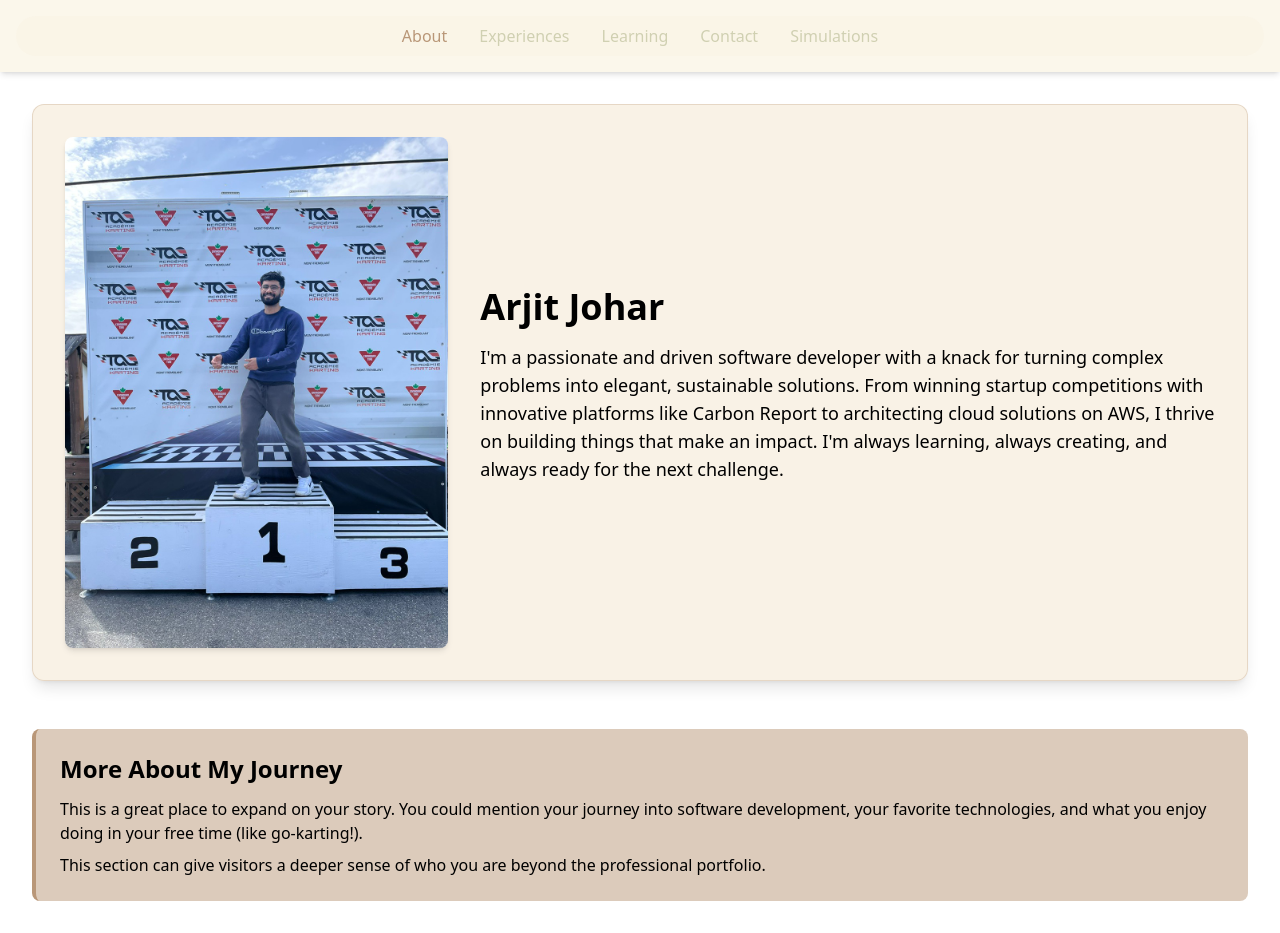
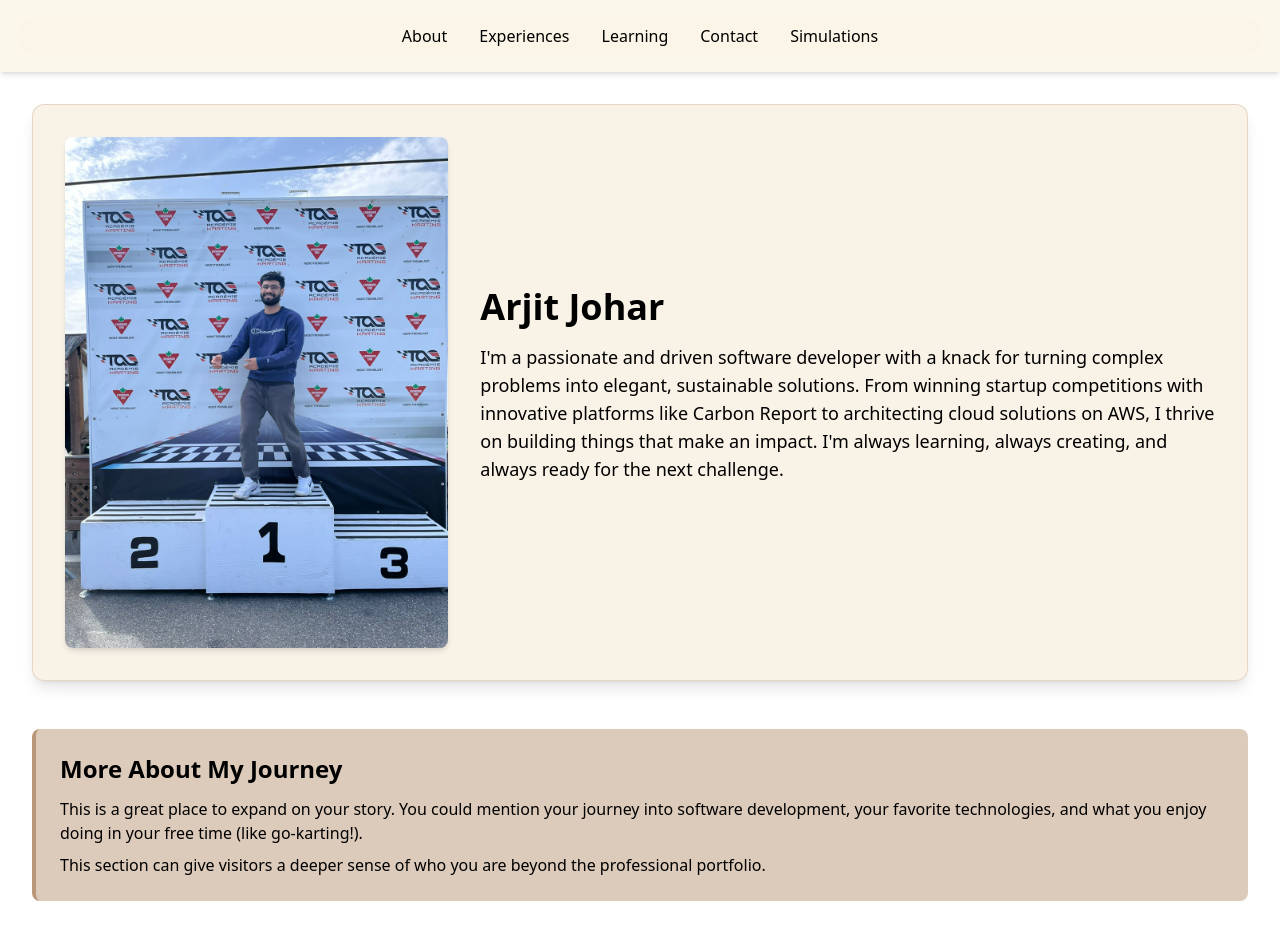
Before and after one commit to arjitjohar/arjitjohar_website, a React (Vite) app in the folder frontend/: page / in a window 1280 px wide. Built offline with nearby package versions, Linux system fonts and the light colour scheme.

Commit message:
update color on hover for nav bar

```diff
--- a/frontend/src/components/Navbar.jsx
+++ b/frontend/src/components/Navbar.jsx
@@ -2,9 +2,8 @@ import React from 'react';
 import { NavLink } from 'react-router-dom';
 
 const Navbar = () => {
-  const linkClass = "text-[var(--ivory)] hover:text-[var(--keppel)] transition-all duration-300 cursor-pointer transform hover:scale-110";
-  const activeLinkClass = "text-[var(--keppel)]";
-
+  const linkClass = "text-[var(--eerie-black)] hover:text-[var(--keppel)] transition-all duration-300 cursor-pointer transform hover:scale-110";
+  const activeLinkClass = "text-[var(--eerie-black)]";
   return (
     <nav className="bg-[var(--onyx)]/80 backdrop-blur-sm p-4 shadow-md sticky top-0 z-50">
       <ul className="flex justify-center space-x-8 bg-[var(--steel-blue)]/20 rounded-full px-6 py-2">
--- a/frontend/src/index.css
+++ b/frontend/src/index.css
@@ -1,7 +1,9 @@
 @import "tailwindcss";
 
 @theme {
+/* NOTE: COLOR PALLETE NAMES ARE WRONG: https://coolors.co/ccd5ae-e9edc9-fefae0-faedcd-d4a373 */
 --ivory: oklch(0.8500 0.0400 106.80);
+
 --cinnabar: oklch(0.9200 0.0300 97.00);
 --onyx: oklch(0.9700 0.0200 90.00);
 --steel-blue: oklch(0.9400 0.0300 79.00);
```
